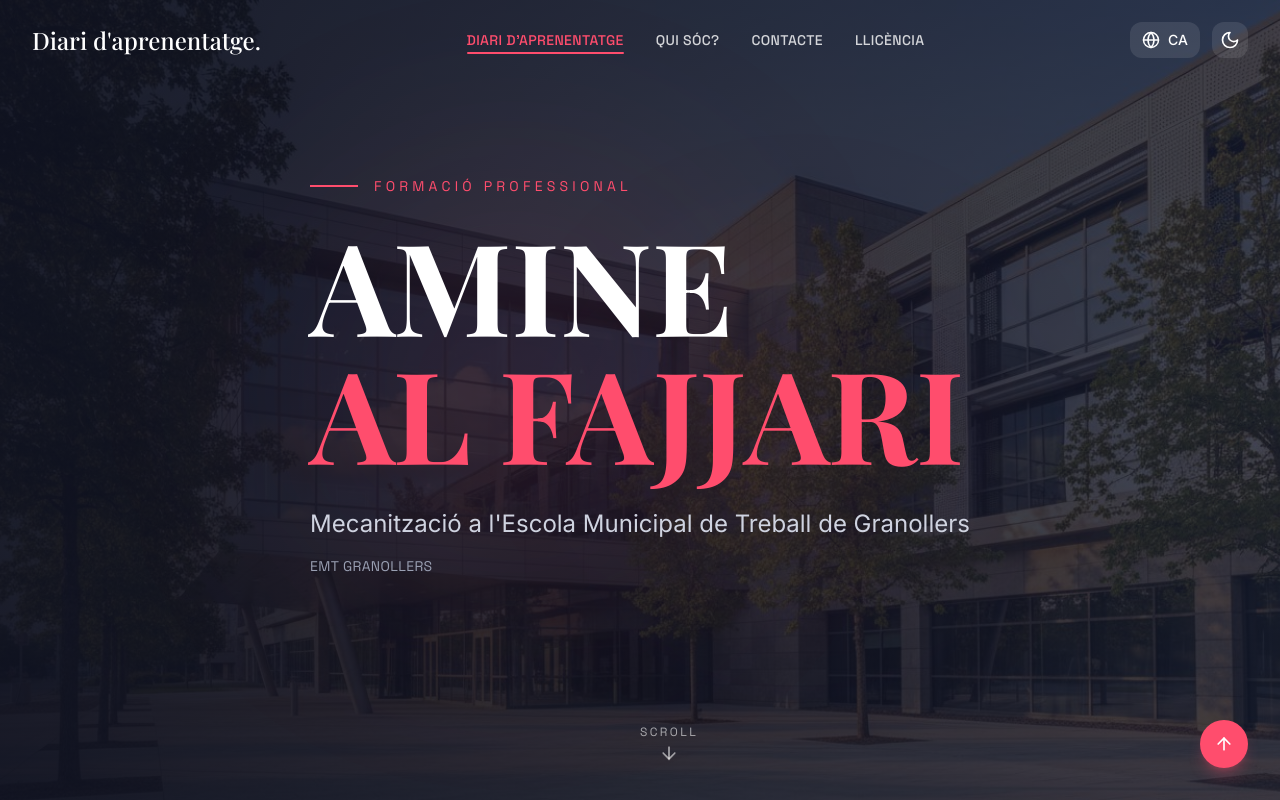
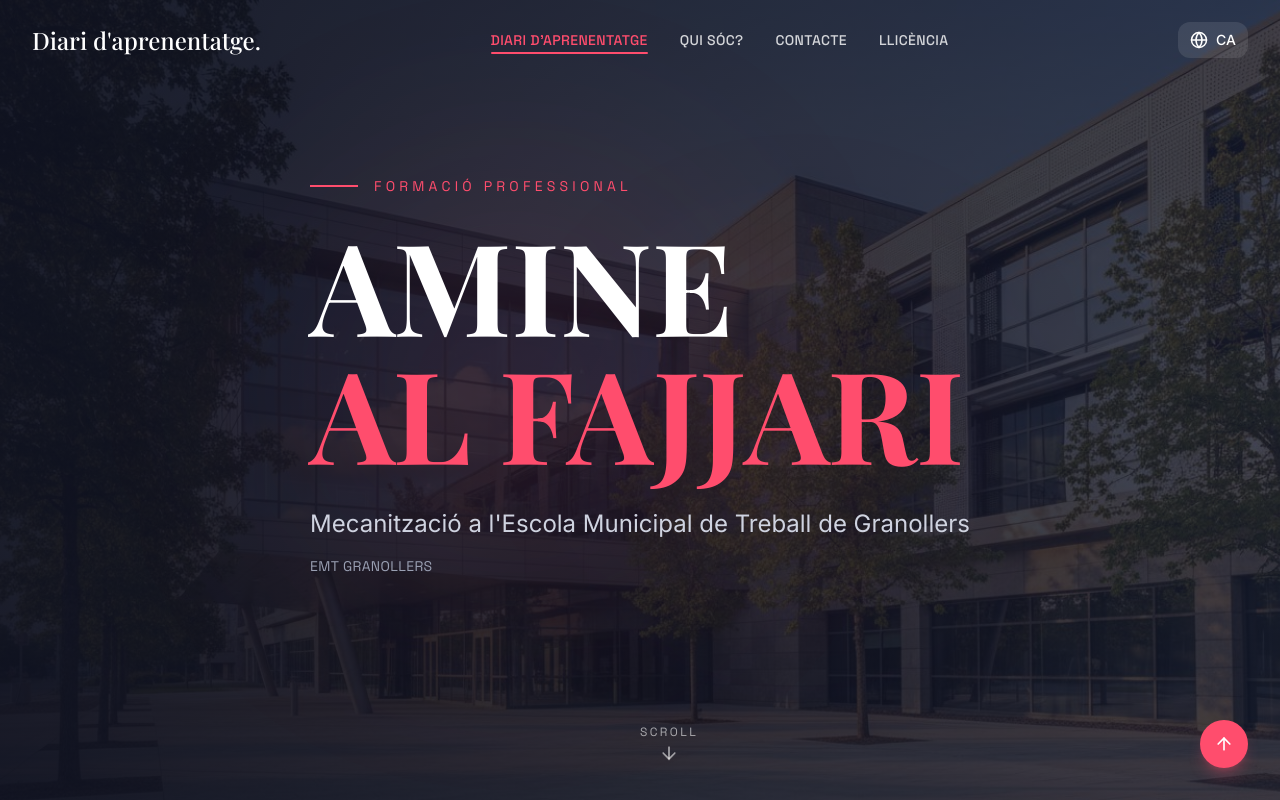
Before and after one commit to maxibj-404/a-diari, a React (Vite) app: page / in a window 1280 px wide. Shown: the top 800 px of the page. Built offline with nearby package versions, Linux system fonts and the light colour scheme.

Commit message:
Fix: remove theme toggle - dark mode only

```diff
--- a/src/components/Header.tsx
+++ b/src/components/Header.tsx
@@ -1,7 +1,6 @@
 import { useState, useEffect } from 'react'
-import { Menu, X, Sun, Moon, Globe } from 'lucide-react'
+import { Menu, X, Globe } from 'lucide-react'
 import { useLanguage } from '../i18n/LanguageContext'
-import { useTheme } from './ThemeProvider'
 
 interface HeaderProps {
   currentPage: string
@@ -20,7 +19,6 @@ export default function Header({ currentPage, onPageChange }: HeaderProps) {
   const [isMobileMenuOpen, setIsMobileMenuOpen] = useState(false)
   const [isLangOpen, setIsLangOpen] = useState(false)
   const { t, language, setLanguage } = useLanguage()
-  const { isDark, toggleTheme } = useTheme()
 
   const navItems = [
     { id: 'home', label: 'DIARI D\'APRENENTATGE' },
@@ -111,14 +109,6 @@ export default function Header({ currentPage, onPageChange }: HeaderProps) {
               )}
             </div>
 
-            {/* Theme Toggle */}
-            <button
-              onClick={toggleTheme}
-              className="p-2 rounded-lg bg-white/10 hover:bg-white/20 transition-colors"
-            >
-              {isDark ? <Sun size={20} className="text-white" /> : <Moon size={20} className="text-white" />}
-            </button>
-
             {/* Mobile Menu Button */}
             <button
               onClick={() => setIsMobileMenuOpen(!isMobileMenuOpen)}
```
Also changed, not shown: package.json (line endings or trailing spaces).
